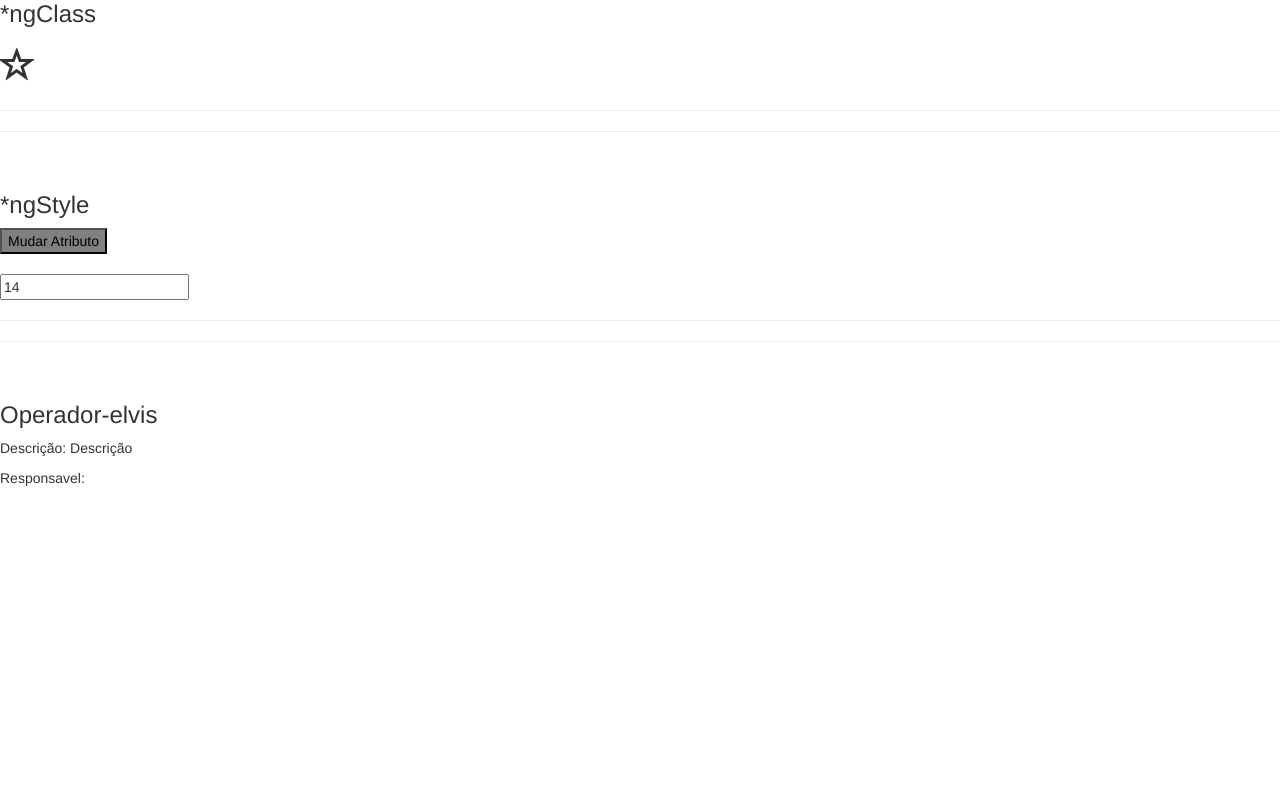
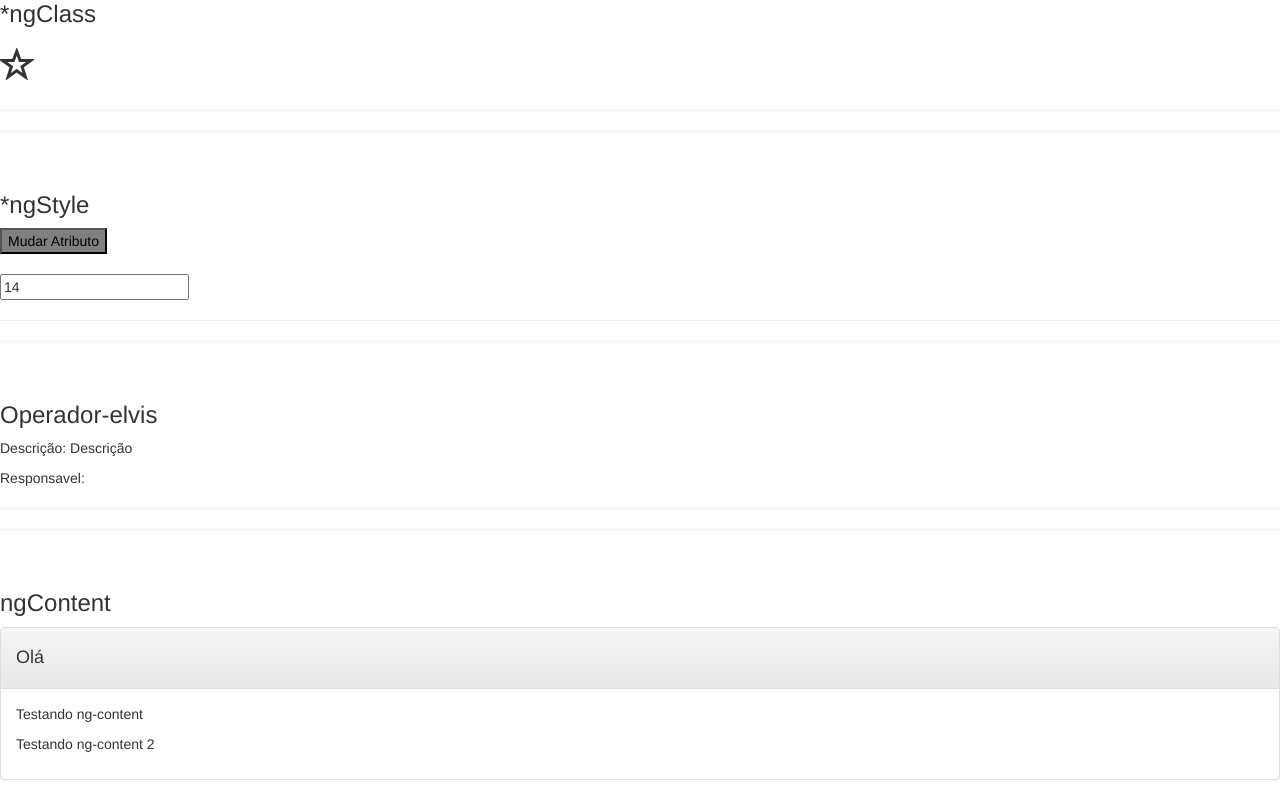
Before and after one commit to leoreisdias/Diretivas_Angular, an Angular app: page / in a window 1280 px wide. Shown: the part 717-1517 px from the top of the page. Before the commit the page ends 1215 px from the top, so only its background shows below. Built offline with nearby package versions, Linux system fonts and the light colour scheme.

Commit message:
ngContent

```diff
--- a/src/app/app.component.html
+++ b/src/app/app.component.html
@@ -15,3 +15,10 @@
 <hr>
 <hr><br>
 <app-operador-elvis></app-operador-elvis>
+<hr>
+<hr><br>
+<app-ng-content>
+  <h4 class="titulo">Olá</h4>
+  <p class="corpo">Testando ng-content</p>
+  <p class="corpo">Testando ng-content 2</p>
+</app-ng-content>
--- a/src/app/app.module.ts
+++ b/src/app/app.module.ts
@@ -9,6 +9,7 @@ import { NgClassComponent } from './ng-class/ng-class.component';
 import { NgStyleComponent } from './ng-style/ng-style.component';
 import { FormsModule } from '@angular/forms';
 import { OperadorElvisComponent } from './operador-elvis/operador-elvis.component';
+import { NgContentComponent } from './ng-content/ng-content.component';
 
 @NgModule({
   declarations: [
@@ -18,7 +19,8 @@ import { OperadorElvisComponent } from './operador-elvis/operador-elvis.componen
     NgForComponent,
     NgClassComponent,
     NgStyleComponent,
-    OperadorElvisComponent
+    OperadorElvisComponent,
+    NgContentComponent
   ],
   imports: [
     BrowserModule,
--- /dev/null
+++ b/src/app/ng-content/ng-content.component.html
@@ -0,0 +1,9 @@
+<h3>ngContent</h3>
+<div class="panel panel-default">
+  <div class="panel-heading">
+    <ng-content select=".titulo"></ng-content>
+  </div>
+  <div class="panel-body">
+    <ng-content select=".corpo"></ng-content>
+  </div>
+</div>
--- /dev/null
+++ b/src/app/ng-content/ng-content.component.ts
@@ -0,0 +1,15 @@
+import { Component, OnInit } from '@angular/core';
+
+@Component({
+  selector: 'app-ng-content',
+  templateUrl: './ng-content.component.html',
+  styleUrls: ['./ng-content.component.css']
+})
+export class NgContentComponent implements OnInit {
+
+  constructor() { }
+
+  ngOnInit(): void {
+  }
+
+}
```
Also changed, not shown: src/app/ng-content/ng-content.component.css (added), 1 other file (tests, documents, lock files or other folders).
